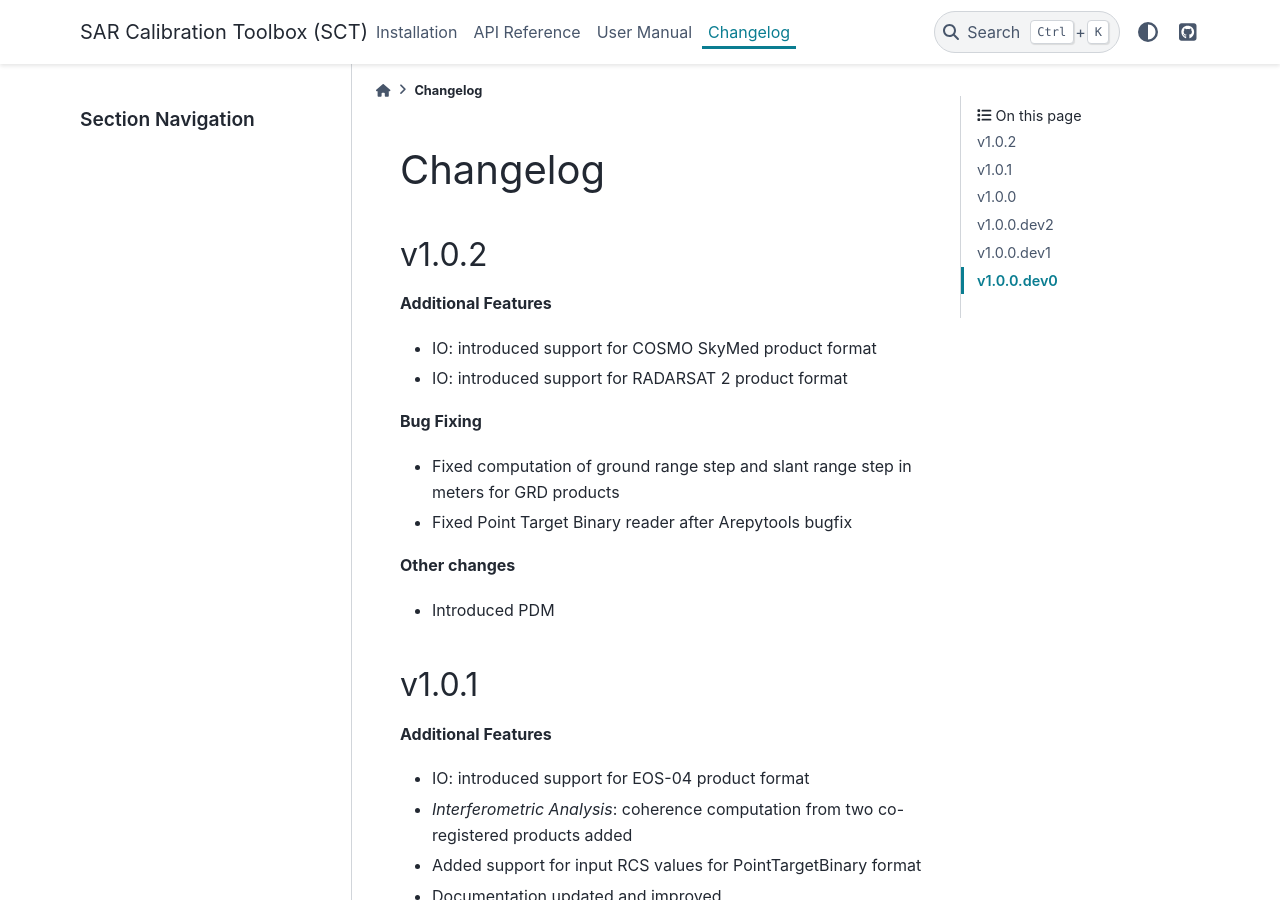
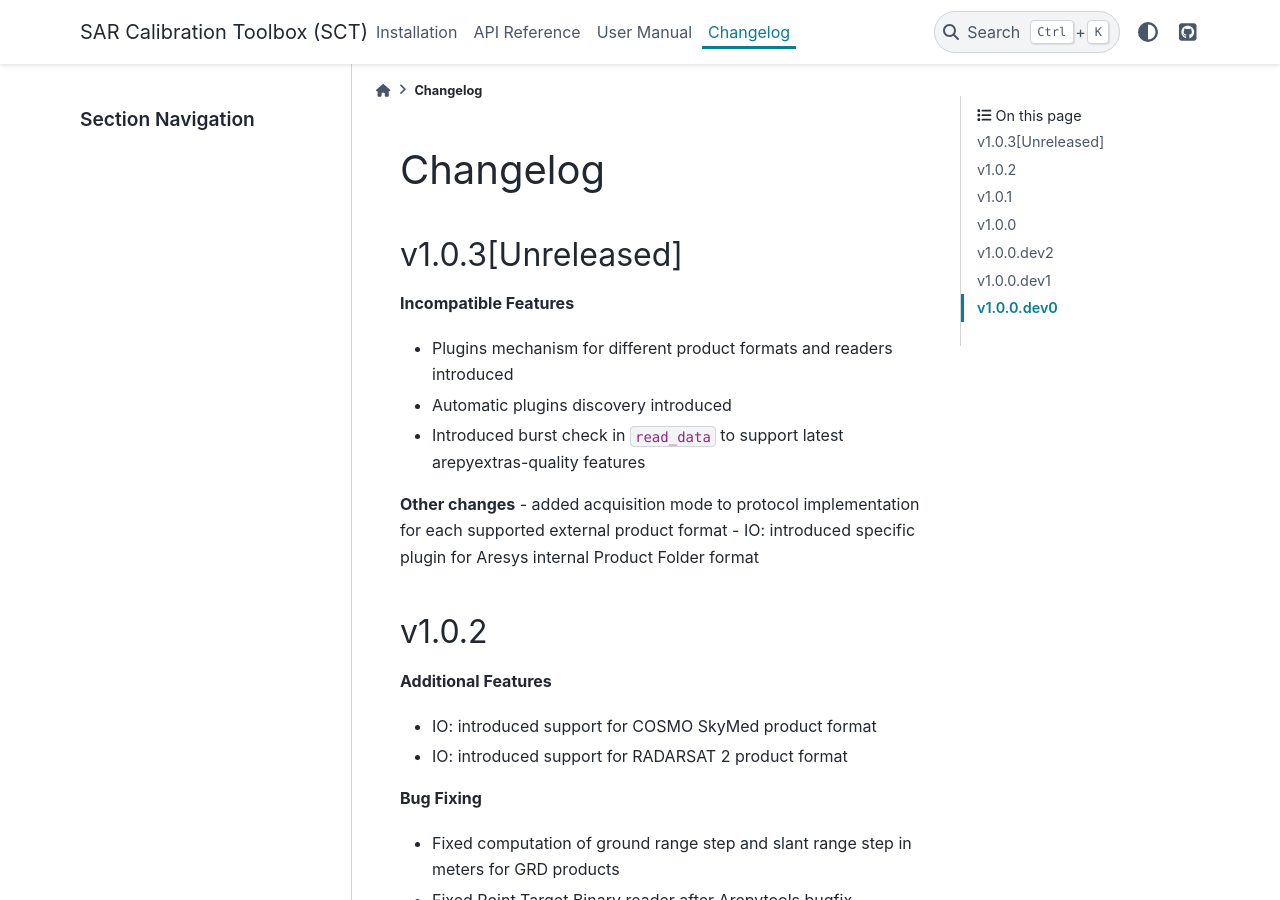
Before and after one commit to aresys-srl/sct, a Sphinx documentation site: the page built from docs/source/changelog.rst, in a window 1280 px wide and 900 px high. Built offline with Sphinx 7.4.7 and the PyData theme 0.15.4, drawn with Linux system fonts in a browser that asks for light colours.

Commit message:
version bump, documentation updated

```diff
--- a/docs/source/changelog.rst
+++ b/docs/source/changelog.rst
@@ -1,5 +1,19 @@
 Changelog
 =========
+
+v1.0.3[Unreleased]
+------------------
+
+**Incompatible Features**
+
+- Plugins mechanism for different product formats and readers introduced
+- Automatic plugins discovery introduced
+- Introduced burst check in ``read_data`` to support latest arepyextras-quality features
+
+**Other changes**
+- added acquisition mode to protocol implementation for each supported external product format
+- IO: introduced specific plugin for Aresys internal Product Folder format
+
 
 v1.0.2
 ------
--- a/docs/source/reference/api/io.rst
+++ b/docs/source/reference/api/io.rst
@@ -6,6 +6,8 @@ Input/Output Module
 .. automodule:: sct.io.io_support
 
 .. automodule:: sct.io.point_target_manager
+
+.. automodule:: sct.io.quality_input_from_aresys_product
 
 .. automodule:: sct.io.quality_input_from_sentinel1_product
 
@@ -19,4 +21,6 @@ Input/Output Module
 
 .. automodule:: sct.io.quality_input_from_cosmo_product
 
+.. automodule:: sct.io.quality_input_from_radarsat2_product
+
 .. automodule:: sct.io.safe_computing_utilities
--- a/pyproject.toml
+++ b/pyproject.toml
@@ -17,7 +17,7 @@ dependencies = [
     "art",
     "appdirs",
     "arepytools >= 1.7.2",
-    "arepyextras-quality >= 2.0.2",
+    "arepyextras-quality >= 2.0.4",
     "arepyextras-perturbations >= 1.1",
     "arepyextras-eo_products >= 1.1.0",
     "scipy<1.14",
--- a/sct/__init__.py
+++ b/sct/__init__.py
@@ -14,4 +14,4 @@ config_schema = res.files(resources).joinpath("configuration_schema.json")
 csv_template = res.files(resources).joinpath("calibration_targets_external_source_template.csv")
 calibration_sites_registry_schema = res.files(resources).joinpath("known_calibration_sites_registry_schema.json")
 
-__version__ = "1.0.2"
+__version__ = "1.0.3"
```
Also changed, not shown: 1 other file.
